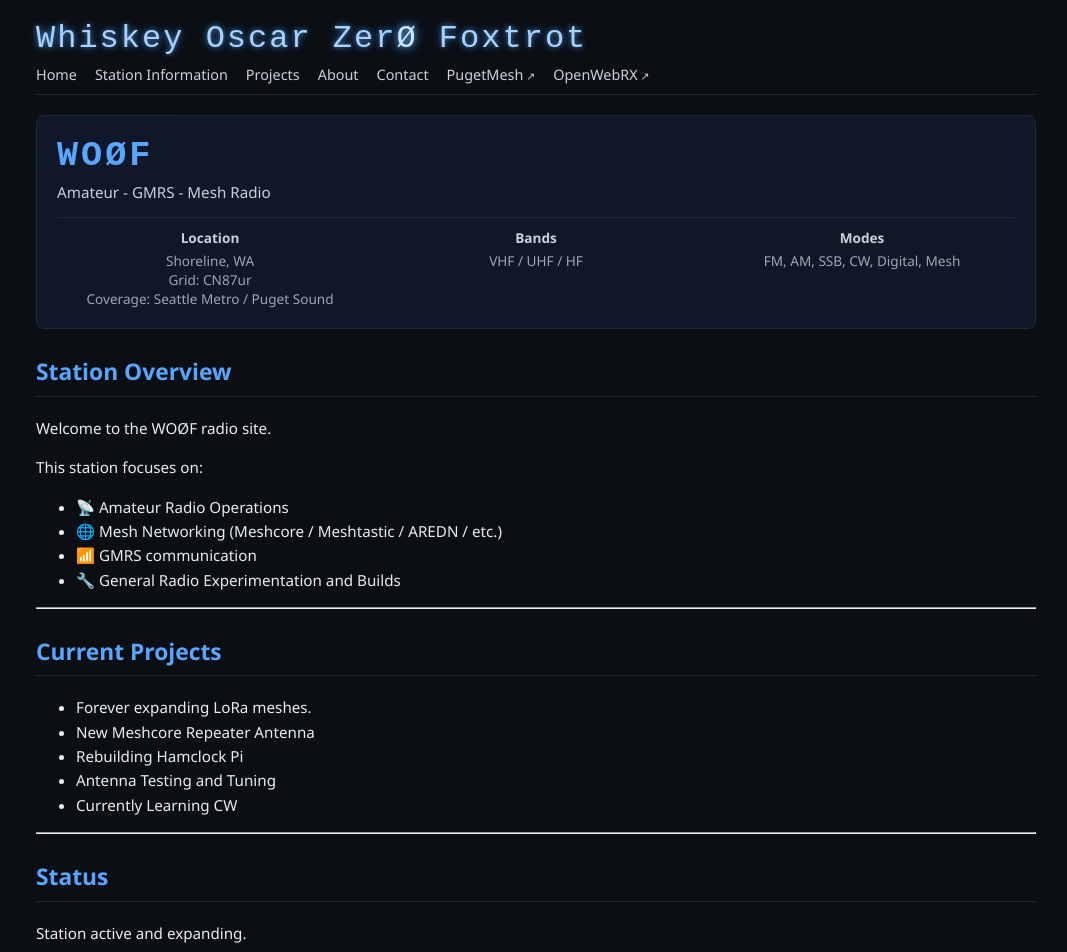
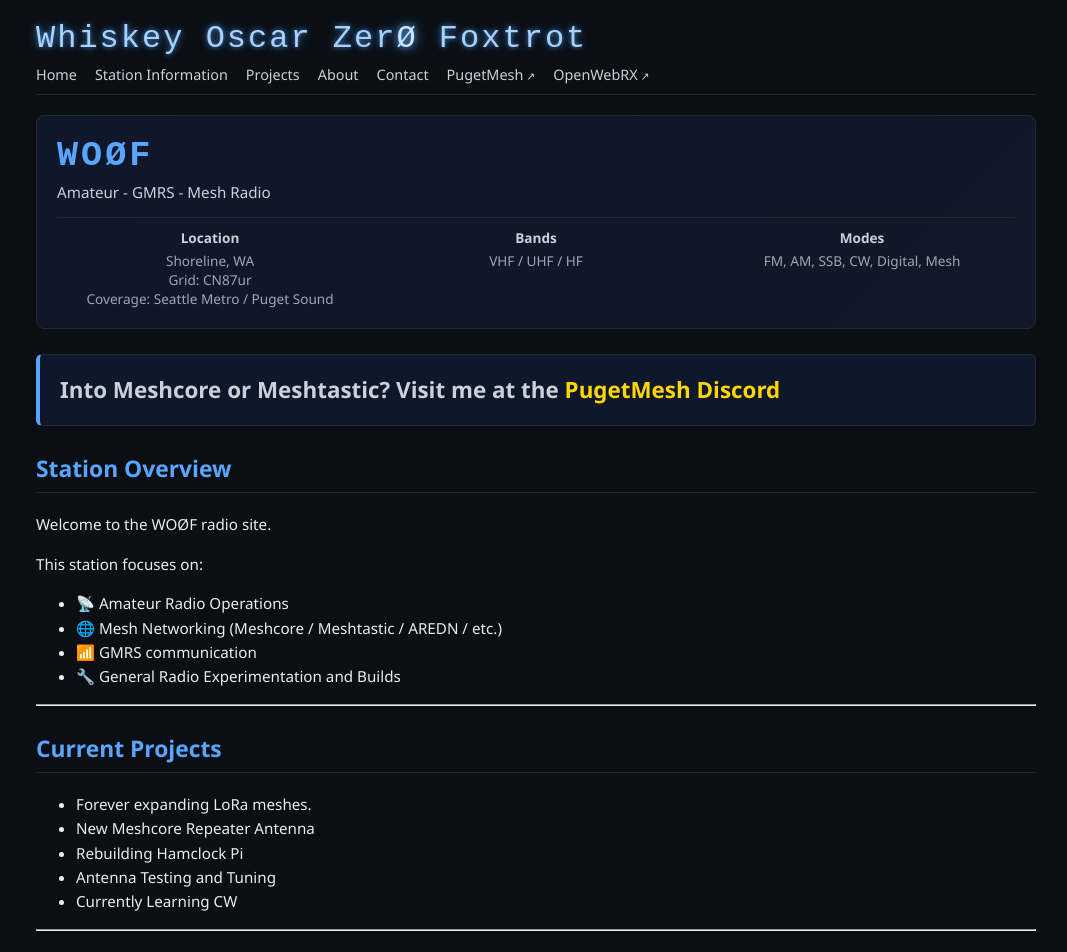
Before and after one commit to Lymitliss/Lymitliss.github.io, a Jekyll site: the page built from index.md, in a window 1280 px wide and 1400 px high. Shown: the top 952 px of the window, without its empty margins (104-1171 px from the left). Built offline with Jekyll 4.4.1, drawn with Linux system fonts in a browser that asks for light colours; some of the changed text lies outside the part shown.

Commit message:
Update default.html

```diff
--- a/_layouts/default.html
+++ b/_layouts/default.html
@@ -50,18 +50,22 @@
       </div>
     </header>
 
-    <main>
-      {{ content }}
-    </main>
-
     {% if page.url == "/" %}
+    <!-- Banner ABOVE content -->
     <div class="home-banner">
       Into Meshcore or Meshtastic? Visit me at the
       <a href="https://pugetmesh.org/" target="_blank" rel="noopener">
         PugetMesh Discord
       </a>
     </div>
+    {% endif %}
 
+    <main>
+      {{ content }}
+    </main>
+
+    {% if page.url == "/" %}
+    <!-- Propagation BELOW content -->
     <section class="propagation">
       <h2>HF Propagation</h2>
 
```
